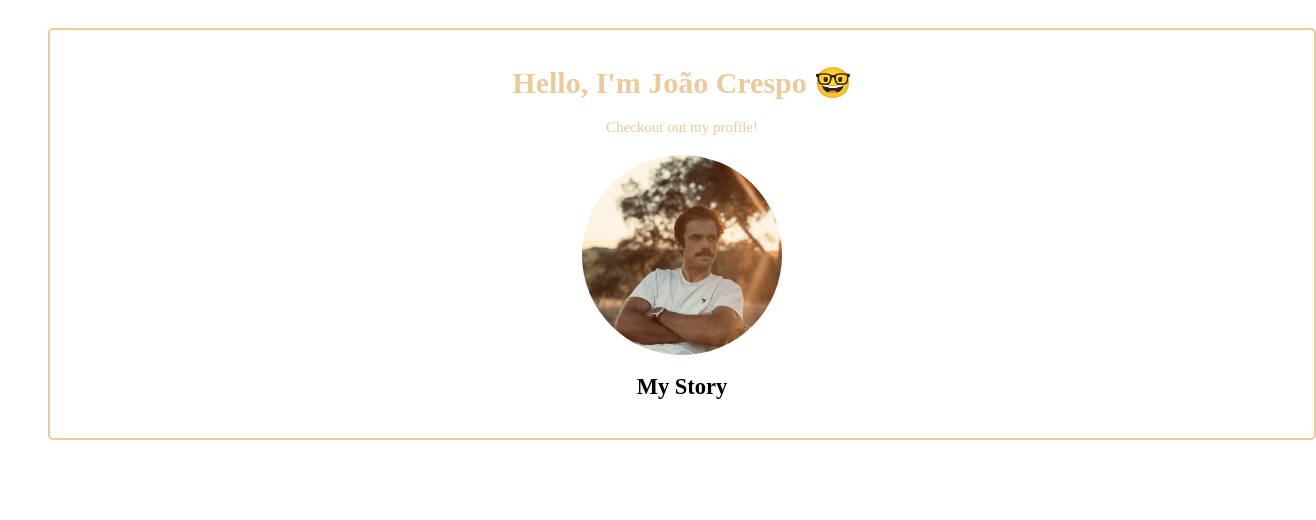
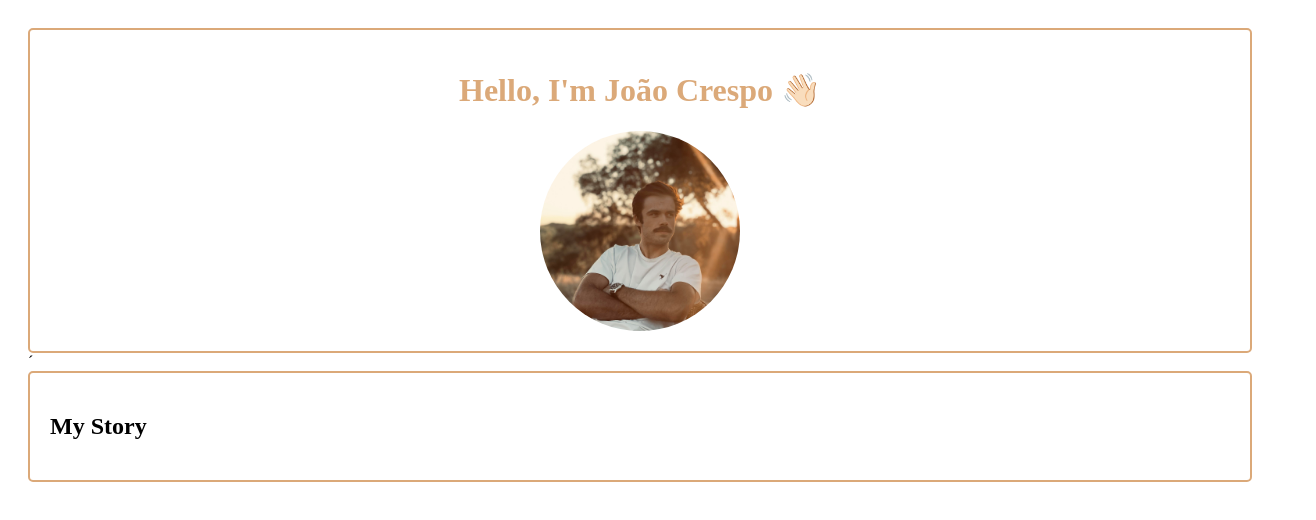
Before and after one commit to GemExplorer/MyProfile, a plain HTML site: page index.html in a window 1280 px wide. Shown: the whole page, 1316 px wide, since content can reach past the window. Drawn offline with Linux system fonts and the light colour scheme.

Commit message:
Card-one updated

```diff
--- a/index.html
+++ b/index.html
@@ -8,11 +8,13 @@
   <body>
     <div class="container">
       <div class="card-one">
-        <h1>Hello, I'm João Crespo 🤓</h1>
-        <p>Checkout out my profile!</p>
+        <h1>Hello, I'm João Crespo 👋🏻</h1>
         <img src="images/João Crespo.jpg" alt="My profile picture" id="image-circle" />
-      </div>
+      </div>´
+      <div class="card-two">
       <h2>My Story</h2>
+      <p></p>
+    </div>
     </div>
   </body>
 </html>
--- a/style.css
+++ b/style.css
@@ -1,7 +1,5 @@
 body {
-font-size: 15px;
-line-height: 25px;
-padding: 20px;
+  padding: 20px;
 }
 
 img {
@@ -10,7 +8,22 @@ img {
 }
 
 .card-one {
-color: #ECCA9C;
+  color: DBA979;
+  box-sizing: border-box;
+  border: 2px solid #dba979;
+  border-radius: 5px;
+  width: 100%;
+  padding: 20px;
+  text-align: center;
+}
+
+.card-two {
+  box-sizing: border-box;
+  border: 2px solid #dba979;
+  border-radius: 5px;
+  width: 100%;
+  text-align: left;
+  padding: 20px;
 }
 
 #image-circle {
@@ -18,16 +31,3 @@ color: #ECCA9C;
   width: 200px;
   height: 200px;
 }
-
-.container {
-  border: 2px solid #ECCA9C;
-  border-radius: 5px;
-  width: 100%;
-  margin-left: 20px;
-  margin-right: 20px;
-  padding: 20px;
-}
-
-div {
-  text-align: center;
-}
```
